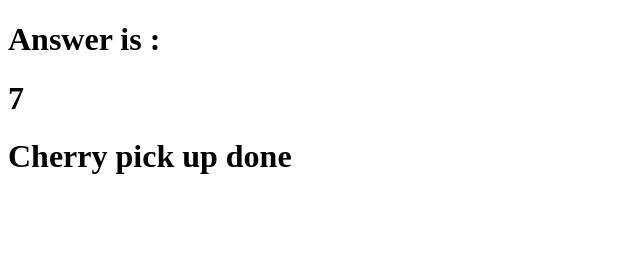
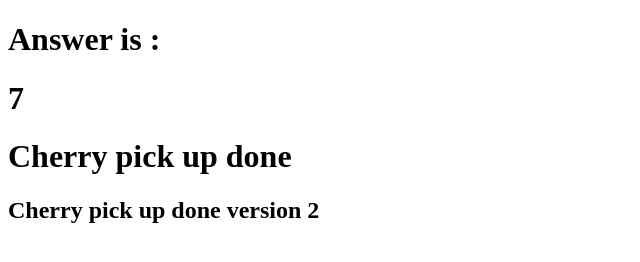
Before and after one commit to Basiq-Naeem/Code-Problem, a plain HTML site: page javascript prblem/index.html in a window 1280 px wide. Shown: the whole page, without its empty margins (0-640 px from the left). Drawn offline with Linux system fonts and the light colour scheme.

Commit message:
H2 added cherry pickup version 2

```diff
--- a/javascript prblem/index.html
+++ b/javascript prblem/index.html
@@ -13,6 +13,10 @@
 </body>
 
 <h1>Cherry pick up done</h1>
+
+<h2>Cherry pick up done version 2 </h2>
+
+
 <script    src="Stringanagram.js">
 
 </script>
```
